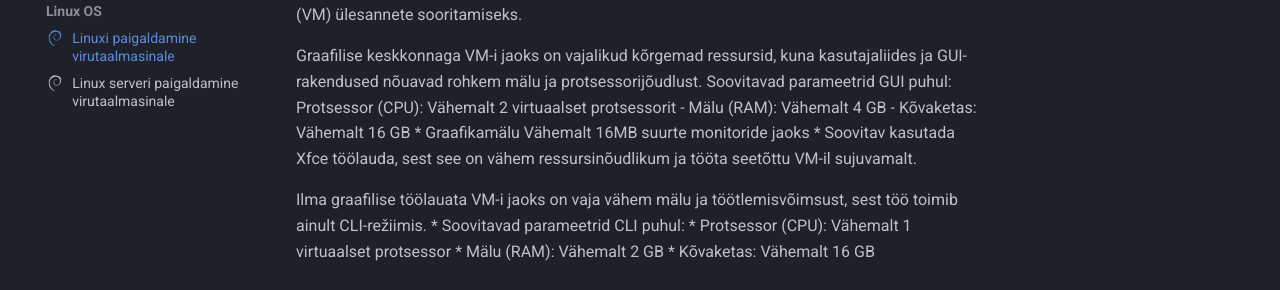
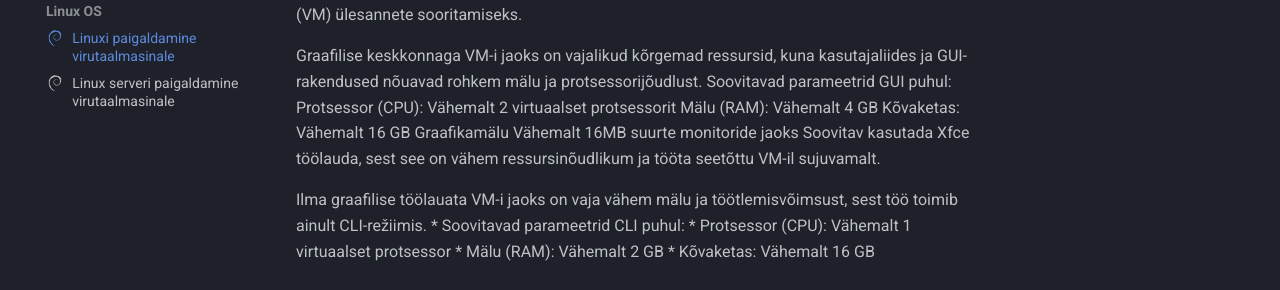
Before and after one commit to priitpaap/priitpaap.github.io, an MkDocs documentation site: the page built from docs/debpaigaldus.md, in a window 1280 px wide and 1351 px high. Shown: the part 328-618 px from the top of the window. Built offline with MkDocs 1.6.1 and Material for MkDocs 9.7.7, drawn with Linux system fonts in a browser that asks for light colours.

```diff
--- a/docs/debpaigaldus.md
+++ b/docs/debpaigaldus.md
@@ -9,10 +9,10 @@ Debian Linuxi puhul saab paigaldada ühest iso failist operatsioonisüsteemi nii
 Graafilise keskkonnaga VM-i jaoks on vajalikud kõrgemad ressursid, kuna kasutajaliides ja GUI-rakendused nõuavad rohkem mälu ja protsessorijõudlust.
 Soovitavad parameetrid GUI puhul:
   Protsessor (CPU): Vähemalt 2 virtuaalset protsessorit
-  - Mälu (RAM): Vähemalt 4 GB
-  - Kõvaketas: Vähemalt 16 GB
-* Graafikamälu Vähemalt 16MB suurte monitoride jaoks
-* Soovitav kasutada Xfce töölauda, sest see on vähem ressursinõudlikum ja tööta seetõttu VM-il sujuvamalt.
+  Mälu (RAM): Vähemalt 4 GB
+  Kõvaketas: Vähemalt 16 GB
+  Graafikamälu Vähemalt 16MB suurte monitoride jaoks
+  Soovitav kasutada Xfce töölauda, sest see on vähem ressursinõudlikum ja tööta seetõttu VM-il sujuvamalt.
 
 Ilma graafilise töölauata VM-i jaoks on vaja vähem mälu ja töötlemisvõimsust, sest töö toimib ainult CLI-režiimis.
 * Soovitavad parameetrid CLI puhul:
```
